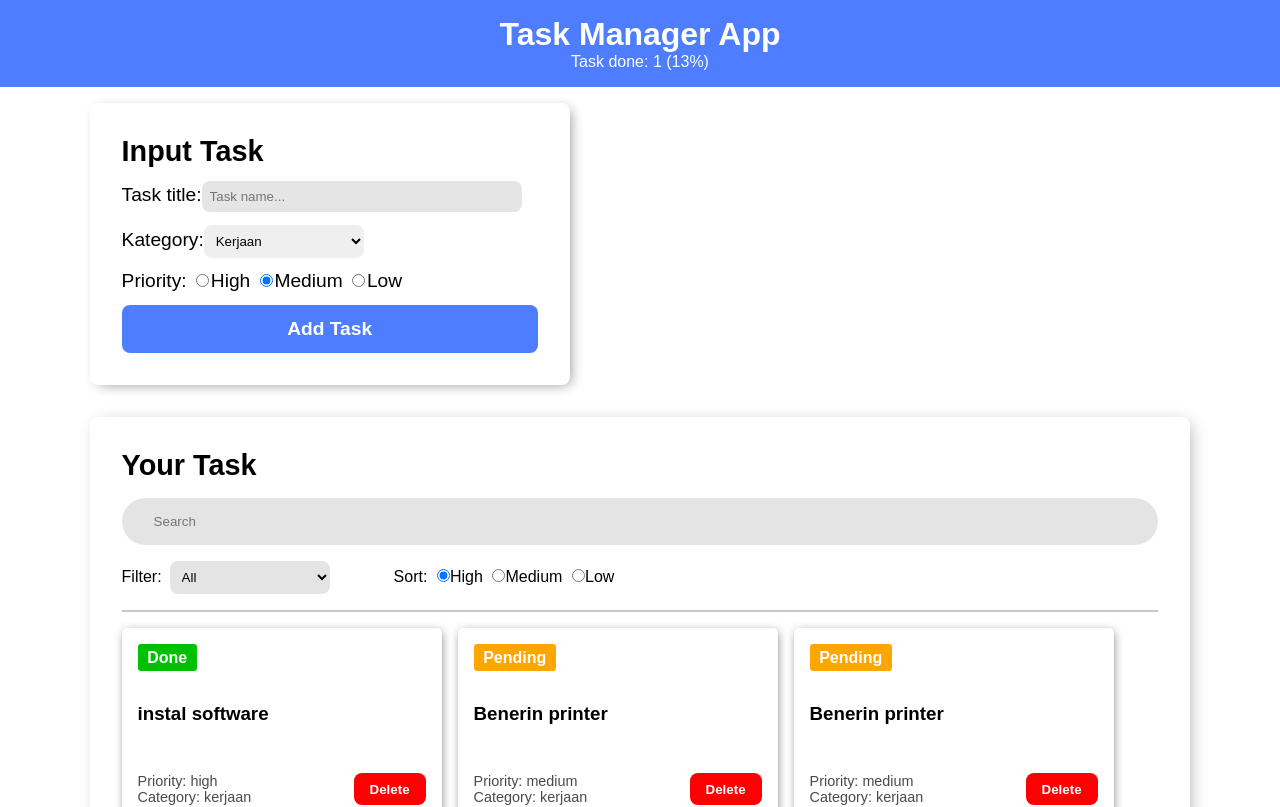
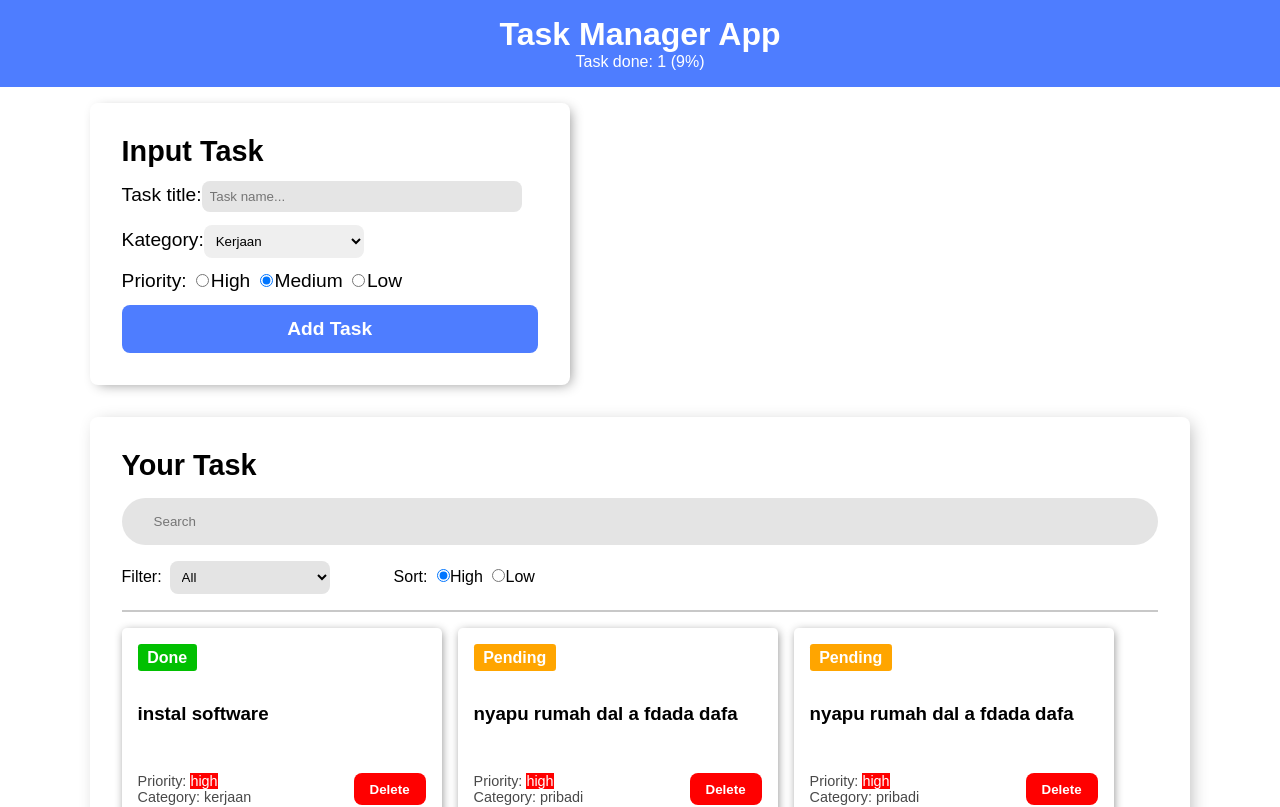
Before and after one commit to Muhamad-Ihdal/Landing-pages, a React (Vite) app in the folder project-with-React/project-10-react-1/: page / in a window 1280 px wide. Shown: the top 807 px of the page. Built offline with nearby package versions, Linux system fonts and the light colour scheme.

Commit message:
project 10 menambahkan fitur sort berhasil!

```diff
--- a/project-with-React/project-10-react-1/src/App.jsx
+++ b/project-with-React/project-10-react-1/src/App.jsx
@@ -5,10 +5,31 @@ import TaskList from "./components/TaskList";
 
 const data = [
   {
-    id: "232131a",
+    id: "2fs3w31a",
     title: "nyapu rumah dal a fdada dafa",
     category: "pribadi",
     priority: "low",
+    isDone: false,
+  },
+  {
+    id: "232dsadwq1a",
+    title: "nyapu rumah dal a fdada dafa",
+    category: "pribadi",
+    priority: "high",
+    isDone: false,
+  },
+  {
+    id: "2fdafasdx1a",
+    title: "nyapu rumah dal a fdada dafa",
+    category: "pribadi",
+    priority: "low",
+    isDone: false,
+  },
+  {
+    id: "2hdhgdhfva",
+    title: "nyapu rumah dal a fdada dafa",
+    category: "pribadi",
+    priority: "high",
     isDone: false,
   },
 
--- a/project-with-React/project-10-react-1/src/components/TaskFilter.jsx
+++ b/project-with-React/project-10-react-1/src/components/TaskFilter.jsx
@@ -25,10 +25,11 @@ export default function TaskFilter({filter,handleFilter}) {
       <label className="labelSort">Sort:</label>
       <input checked={filter.sort === "high"} type="radio" name="sortPriority" id="sortHigh" className="radioSort" onChange={handleRadioSort} value="high"/>
       <label htmlFor="sortHigh">High</label>
-      <input checked={filter.sort === "medium"} type="radio" name="sortPriority" id="sortMedium" className="radioSort" onChange={handleRadioSort} value="medium"/>
-      <label htmlFor="sortMedium">Medium</label>
       <input checked={filter.sort === "low"} type="radio" name="sortPriority" id="sortLow" className="radioSort" onChange={handleRadioSort} value="low"/>
       <label htmlFor="sortLow">Low</label>
     </div>
   );
 }
+
+      {/* <input checked={filter.sort === "medium"} type="radio" name="sortPriority" id="sortMedium" className="radioSort" onChange={handleRadioSort} value="medium"/>
+      <label htmlFor="sortMedium">Medium</label> */}
--- a/project-with-React/project-10-react-1/src/components/TaskForm.jsx
+++ b/project-with-React/project-10-react-1/src/components/TaskForm.jsx
@@ -3,8 +3,8 @@ import { generateId } from "./utils";
 
 export default function TaskForm({ onAddTask }) {
   const [title, setTitle] = useState("");
-  const [category, setCategory] = useState("Kerjaan");
-  const [priority, setPriority] = useState("Medium");
+  const [category, setCategory] = useState("kerjaan");
+  const [priority, setPriority] = useState("medium");
 
   function handleRadio(e) {
     setPriority(e.target.value);
@@ -34,8 +34,6 @@ export default function TaskForm({ onAddTask }) {
     setTitle("")
   }
 
-
-
   return (
     <>
       <form action="#" className="formInputTask" onSubmit={handleSubmit}>
@@ -61,39 +59,39 @@ export default function TaskForm({ onAddTask }) {
           value={category}
           onChange={handleCategory}
         >
-          <option value="Kerjaan">Kerjaan</option>
-          <option value="Pribadi">Pribadi</option>
-          <option value="Belajar">Belajar</option>
+          <option value="kerjaan">Kerjaan</option>
+          <option value="pribadi">Pribadi</option>
+          <option value="belajar">Belajar</option>
         </select>
 
         <div className="radioWraper">
           <label>Priority:</label>
           <input
-            checked={priority === "High"}
+            checked={priority === "high"}
             type="radio"
             name="Priority"
             id="high"
-            value="High"
+            value="high"
             onChange={handleRadio}
           />
           <label htmlFor="high">High</label>
 
           <input
-            checked={priority === "Medium"}
+            checked={priority === "medium"}
             type="radio"
             name="Priority"
             id="medium"
-            value="Medium"
+            value="medium"
             onChange={handleRadio}
           />
           <label htmlFor="medium">Medium</label>
 
           <input
-            checked={priority === "Low"}
+            checked={priority === "low"}
             type="radio"
             name="Priority"
             id="low"
-            value="Low"
+            value="low"
             onChange={handleRadio}
           />
           <label htmlFor="low">Low</label>
--- a/project-with-React/project-10-react-1/src/components/TaskItem.jsx
+++ b/project-with-React/project-10-react-1/src/components/TaskItem.jsx
@@ -1,9 +1,23 @@
 export default function TaskItem({ task, onDelete, onToggleDone }) {
+
+
+  let backgroundColor;
+  switch (task.priority) {
+    case "high":
+      backgroundColor = "redBackground";
+      break;
+    case "medium":
+      backgroundColor = "orangeBackground";
+      break;
+    default:
+      backgroundColor = "";
+  }
+
   return (
-    <div className="taskCard" key={task.id}>
+    <div className="taskCard" >
       <div
         className={`status ${task.isDone ? "greenBackground" : "orangeBackground"}`}
-        onClick={()=> onToggleDone(task.id)}
+        onClick={() => onToggleDone(task.id)}
       >
         {task.isDone ? "Done" : "Pending"}
       </div>
@@ -12,7 +26,9 @@ export default function TaskItem({ task, onDelete, onToggleDone }) {
 
       <div className="cardFooter">
         <div className="cardDescription">
-          <p>Priority: {task.priority}</p>
+          <p>
+            Priority: <span className={backgroundColor}>{task.priority}</span>
+          </p>
           <p>Category: {task.category}</p>
         </div>
         <Action id={task.id} onDelete={onDelete} />
@@ -25,8 +41,12 @@ function Action({ id, onDelete }) {
   return (
     <>
       <div className="action">
-        <button className="deleteBtn redBackground" onClick={()=> onDelete(id)}>Delete</button>
-
+        <button
+          className="deleteBtn redBackground"
+          onClick={() => onDelete(id)}
+        >
+          Delete
+        </button>
       </div>
     </>
   );
--- a/project-with-React/project-10-react-1/src/components/TaskList.jsx
+++ b/project-with-React/project-10-react-1/src/components/TaskList.jsx
@@ -1,7 +1,6 @@
 import TaskItem from "./TaskItem";
 import TaskFilter from "./TaskFilter";
 import { normalize } from "./utils";
-import { Linter } from "eslint";
 
 
 export default function TaskList({ dataTasks, onDelete, onToggleDone , handleFilter, filter}) {
@@ -24,16 +23,12 @@ export default function TaskList({ dataTasks, onDelete, onToggleDone , handleFil
   console.log(filter.sort !== "")
   if (filter.sort !== "") {
     data = data.sort((a,b)=>{
-      const sort1 = normalize(a.priority)
-      const sort2 = normalize(b.priority)
+      const sort1 = a.priority.toLowerCase()
+      const sort2 = b.priority.toLowerCase()
 
       let hasilBobot;
       if (filter.sort === 'low') {
         hasilBobot = weight[sort1] - weight[sort2]
-      } else if (filter.sort === 'medium') {
-        const getMediumWeight = (x)=>(x === "medium" ? 4 : weight[x])
-        hasilBobot = getMediumWeight(sort2) - getMediumWeight(sort1)
-
       } else {
         hasilBobot = weight[sort2] - weight[sort1]
       }
@@ -53,7 +48,7 @@ export default function TaskList({ dataTasks, onDelete, onToggleDone , handleFil
       <TaskFilter filter={filter} handleFilter={handleFilter}/>
       <div className="taskContainer">
         {data.map((t) => {
-          return <TaskItem task={t} onDelete={onDelete} onToggleDone={onToggleDone}/>;
+          return <TaskItem key={t.id} task={t} onDelete={onDelete} onToggleDone={onToggleDone} />;
         })}
       </div>
     </div>
```
